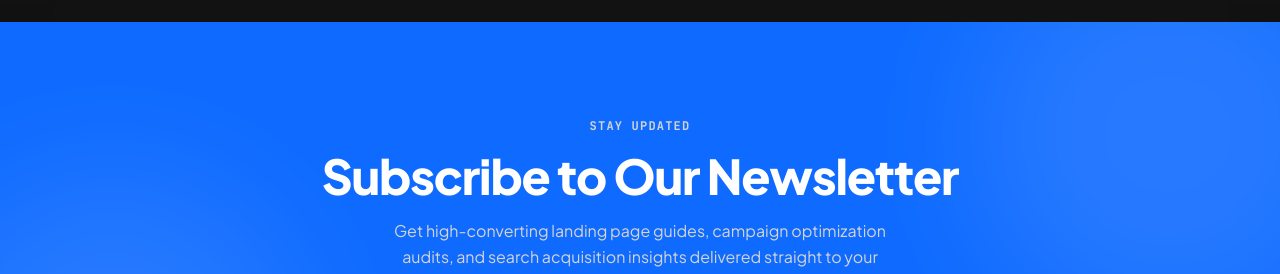
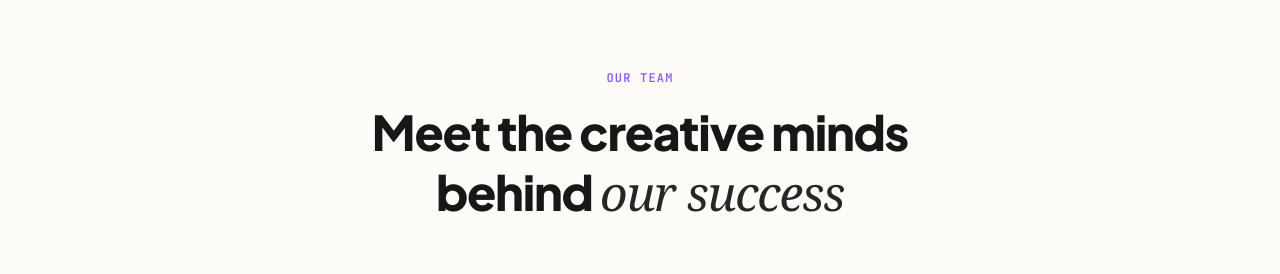
Before and after one commit to Andiewitz/V-Media-B, a Next.js app: page / in a window 1280 px wide. Shown: the part 3085-3359 px from the top of the page. Built offline with nearby package versions, Linux system fonts and the light colour scheme.

Commit message:
feat: customize hero headline styling and place team section below services

```diff
--- a/app/page.tsx
+++ b/app/page.tsx
@@ -5,6 +5,7 @@ import { motion, AnimatePresence } from 'motion/react';
 import { ArrowRight, ShieldCheck, ChevronDown } from 'lucide-react';
 import { Navbar1 } from '@/components/ui/navbar-1';
 import { CampaignChannelsSection } from '@/components/campaign-channels-section';
+import { TeamSection } from '@/components/team-section';
 
 export default function Home() {
   const [openIndex, setOpenIndex] = useState<number | null>(0);
@@ -559,6 +560,9 @@ export default function Home() {
         </div>
       </section>
 
+      {/* 4.5 TEAM SECTION */}
+      <TeamSection />
+
       {/* 5. NEWSLETTER CTA SECTION (VIBRANT BLUE) */}
       <section
         id="newsletter-cta"
```
